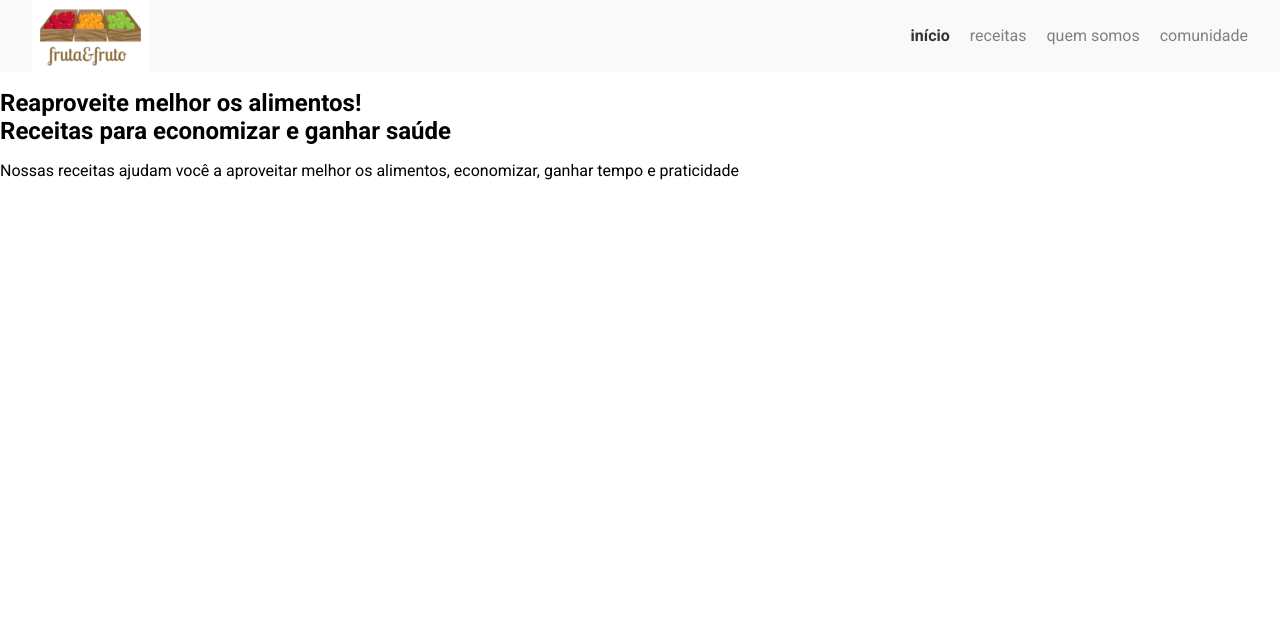
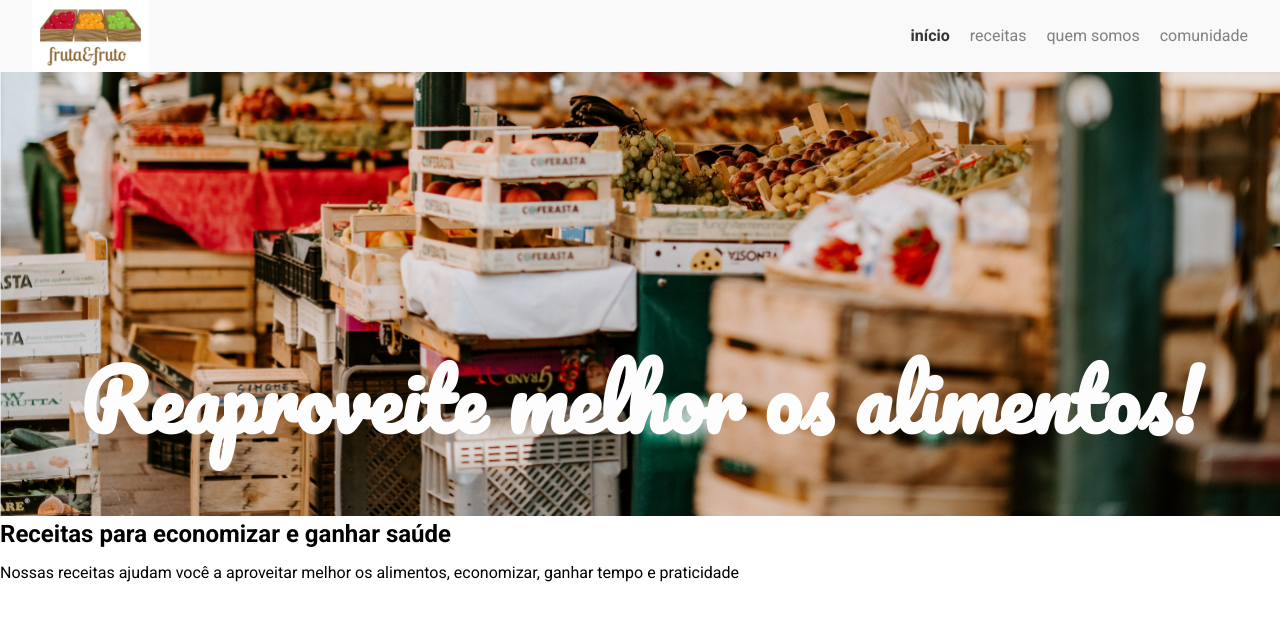
Before and after one commit to cezarbononi/arquitetura-css, a plain HTML site: page arquitetura-css-assets/index.html in a window 1280 px wide. Drawn offline with Linux system fonts and the light colour scheme.

Commit message:
alteracoes banner

```diff
--- /dev/null
+++ b/arquitetura-css-assets/assets/css/banner/banner-imagem.css
@@ -0,0 +1,3 @@
+.banner_imagem {
+    width: 100%;
+}
--- /dev/null
+++ b/arquitetura-css-assets/assets/css/banner/banner-titulo.css
@@ -0,0 +1,12 @@
+.banner_titulo {
+    font-family: Pacifico, cursive;
+    color: #FDFDFD;
+    font-size: 5.0625rem;
+    position: absolute;
+    left: 50%;
+    text-shadow: 0 4px 4px rgba (0, 0, 0, .75);
+    top: 50%;
+    text-align: center;
+    transform: translate(-50%, -50%);
+    width: 100%;
+}
--- a/arquitetura-css-assets/index.html
+++ b/arquitetura-css-assets/index.html
@@ -13,6 +13,9 @@
     <link href="./assets/css/menu/menu-item.css" rel="stylesheet" />
     <link href="./assets/css/menu/menu-link.css" rel="stylesheet" />
     <link href="./assets/css/menu/menu-lista.css" rel="stylesheet" />
+    <link href="./assets/css/banner/banner.css" rel="stylesheet" />
+    <link href="./assets/css/banner/banner-imagem.css" rel="stylesheet" />
+    <link href="./assets/css/banner/banner-titulo.css" rel="stylesheet" />
 </head>
 
 <body>
@@ -35,7 +38,7 @@
 
     <section class="banner">
 
-        <img class="banner_imagem" src="" alt="">
+        <img class="banner_imagem" src="./assets/img/banner.jpg" alt="">
         <h2 class="banner_titulo">
             Reaproveite melhor os alimentos!
         </h2>
```
Also changed, not shown: arquitetura-css-assets/assets/css/banner/banner.css (added).
